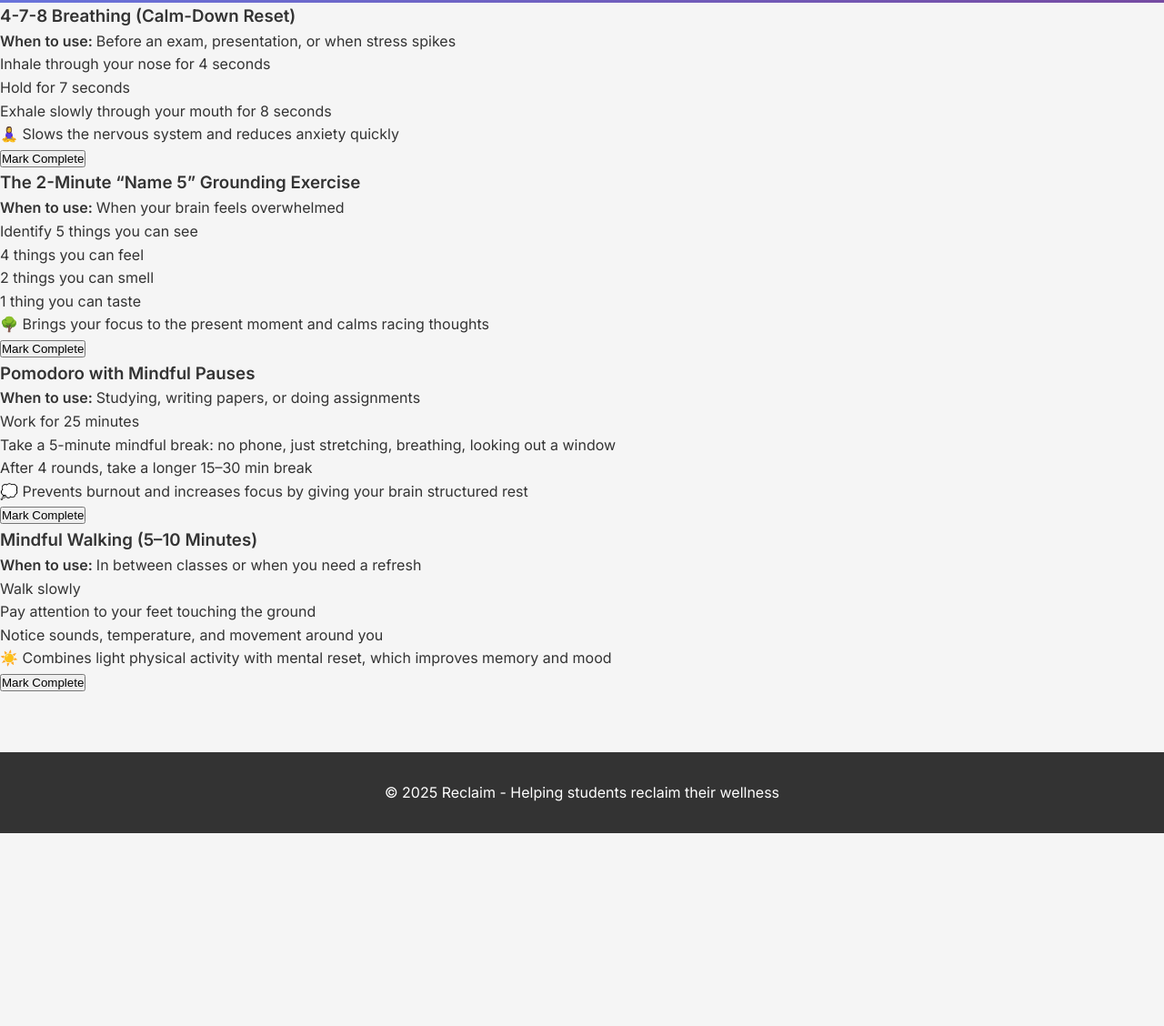
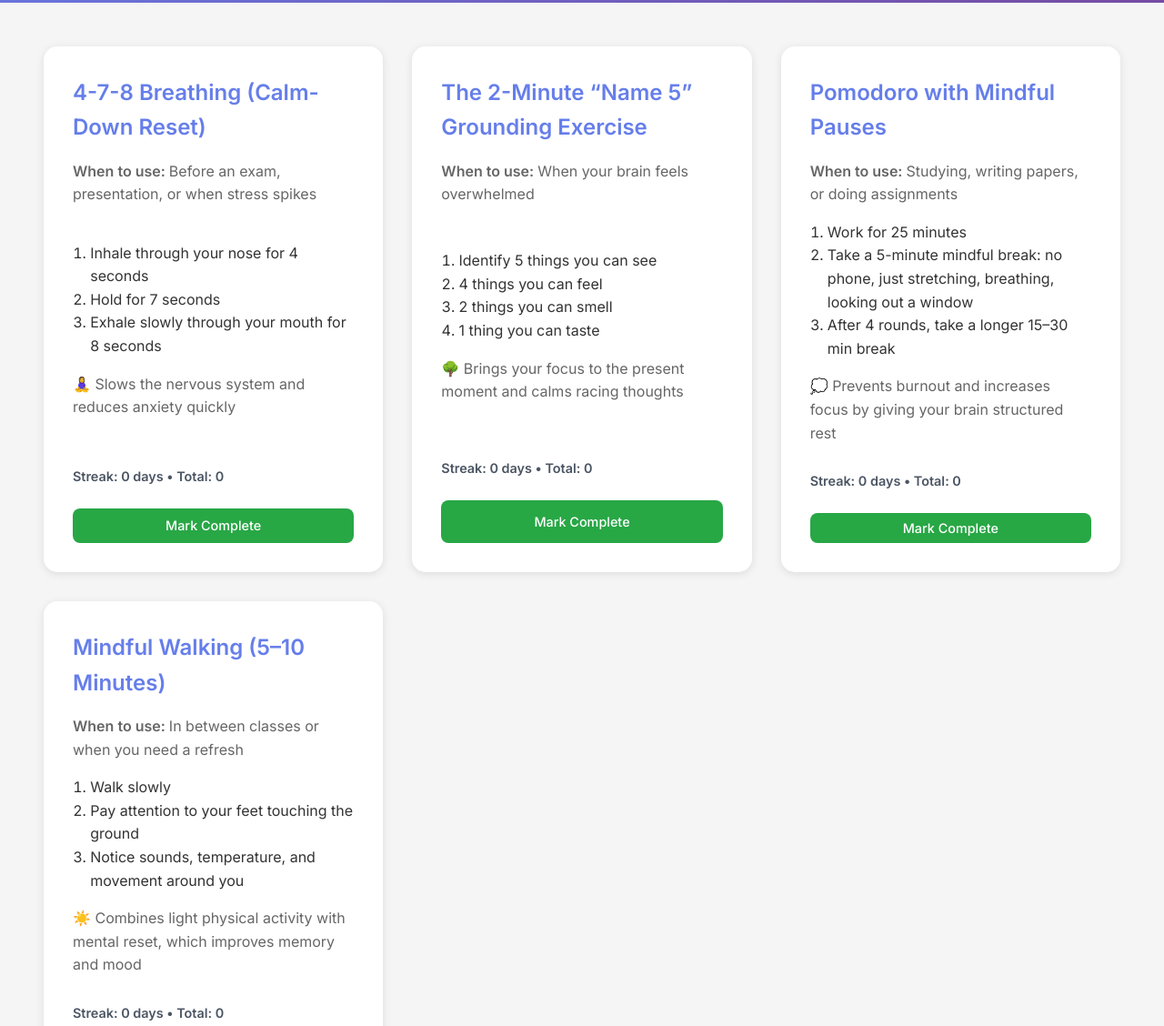
Before and after one commit to justingmz77/Reclaim, a website: page public/wellness-tools.html in a window 1280 px wide. Shown: the part 438-1566 px from the top of the page at 91% size. Before the commit the page ends 1354 px from the top, so only its background shows below. Drawn offline with nearby package versions, Linux system fonts and the light colour scheme; no server answers.

Commit message:
fixed wellness tools page

```diff
--- a/public/wellness-tools.html
+++ b/public/wellness-tools.html
@@ -27,8 +27,8 @@
     </section>
 
     <!-- Tools section -->
-    <div class=”wellness-tools-grid”>
-        <div class=”dashboard-card”>
+    <div class="wellness-tools-grid">
+        <div class="dashboard-card">
             <h3>4-7-8 Breathing (Calm-Down Reset)</h3>
             <p><b>When to use: </b>Before an exam, presentation, or when stress spikes</p>
             <ol>
@@ -37,10 +37,10 @@
                 <li>Exhale slowly through your mouth for 8 seconds</li>
             </ol>
             <p>🧘‍♀️ Slows the nervous system and reduces anxiety quickly</p>
-            <button class=”btn btn-small btn-success”>Mark Complete</button>
+            <button class="btn btn-small btn-success">Mark Complete</button>
         </div>
 
-        <div class=”dashboard-card”>
+        <div class="dashboard-card">
             <h3>The 2-Minute “Name 5” Grounding Exercise</h3>
             <p><b>When to use: </b>When your brain feels overwhelmed</p>
             <ol>
@@ -50,10 +50,10 @@
                 <li>1 thing you can taste</li>
             </ol>
             <p>🌳 Brings your focus to the present moment and calms racing thoughts</p>
-            <button class=”btn btn-small btn-success”>Mark Complete</button>
+            <button class="btn btn-small btn-success">Mark Complete</button>
         </div>
 
-        <div class=”dashboard-card”>
+        <div class="dashboard-card">
             <h3>Pomodoro with Mindful Pauses</h3>
             <p><b>When to use: </b>Studying, writing papers, or doing assignments</p>
             <ol>
@@ -62,10 +62,10 @@
                 <li>After 4 rounds, take a longer 15–30 min break</li>
             </ol>
             <p>💭 Prevents burnout and increases focus by giving your brain structured rest</p>
-            <button class=”btn btn-small btn-success”>Mark Complete</button>
+            <button class="btn btn-small btn-success">Mark Complete</button>
         </div>
 
-        <div class=”dashboard-card”>
+        <div class="dashboard-card">
             <h3>Mindful Walking (5–10 Minutes)</h3>
             <p><b>When to use: </b>In between classes or when you need a refresh</p>
             <ol>
@@ -74,7 +74,7 @@
                 <li>Notice sounds, temperature, and movement around you</li>
             </ol>
             <p>☀️ Combines light physical activity with mental reset, which improves memory and mood</p>
-            <button class=”btn btn-small btn-success”>Mark Complete</button>
+            <button class="btn btn-small btn-success">Mark Complete</button>
         </div>
     </div>
   </main>
```
